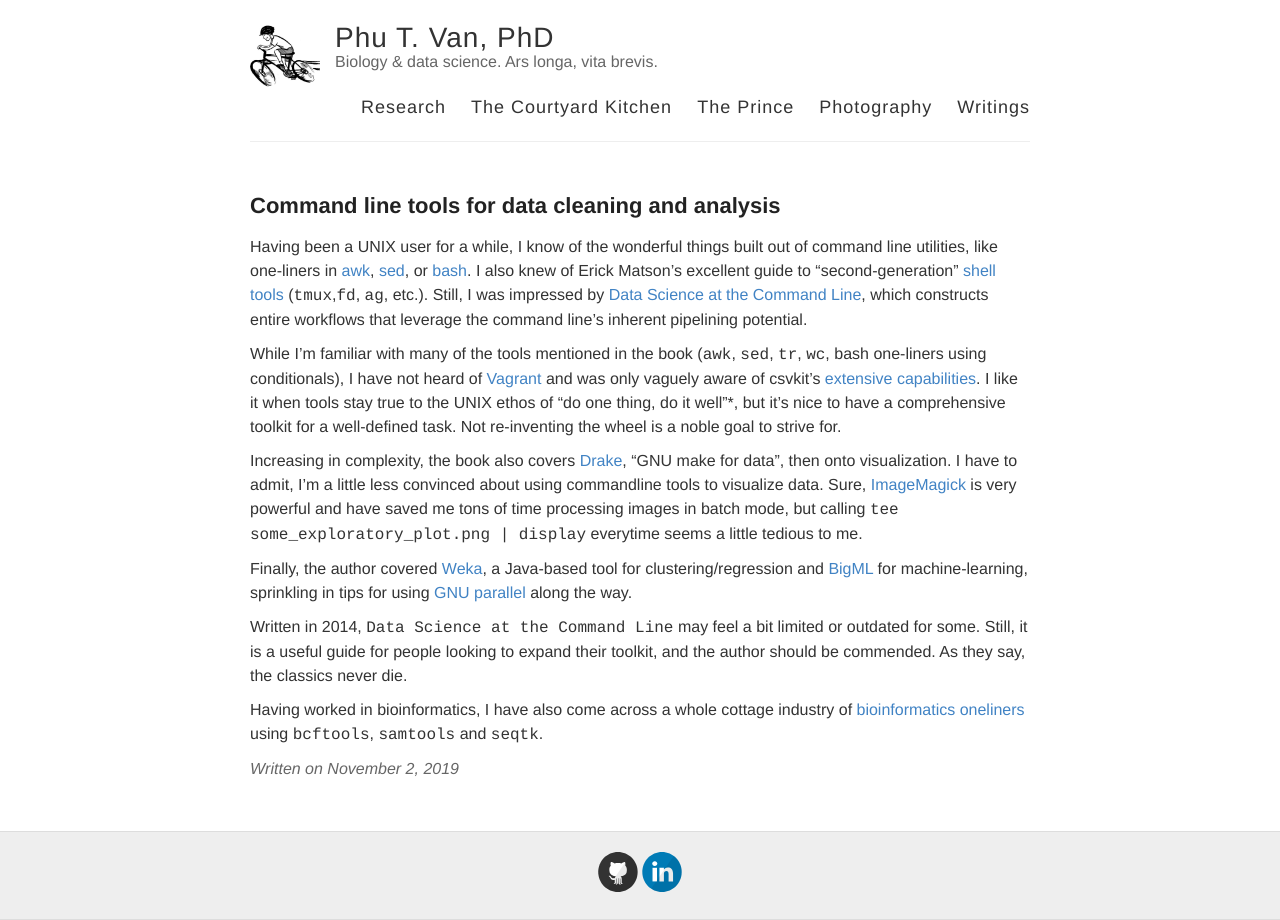
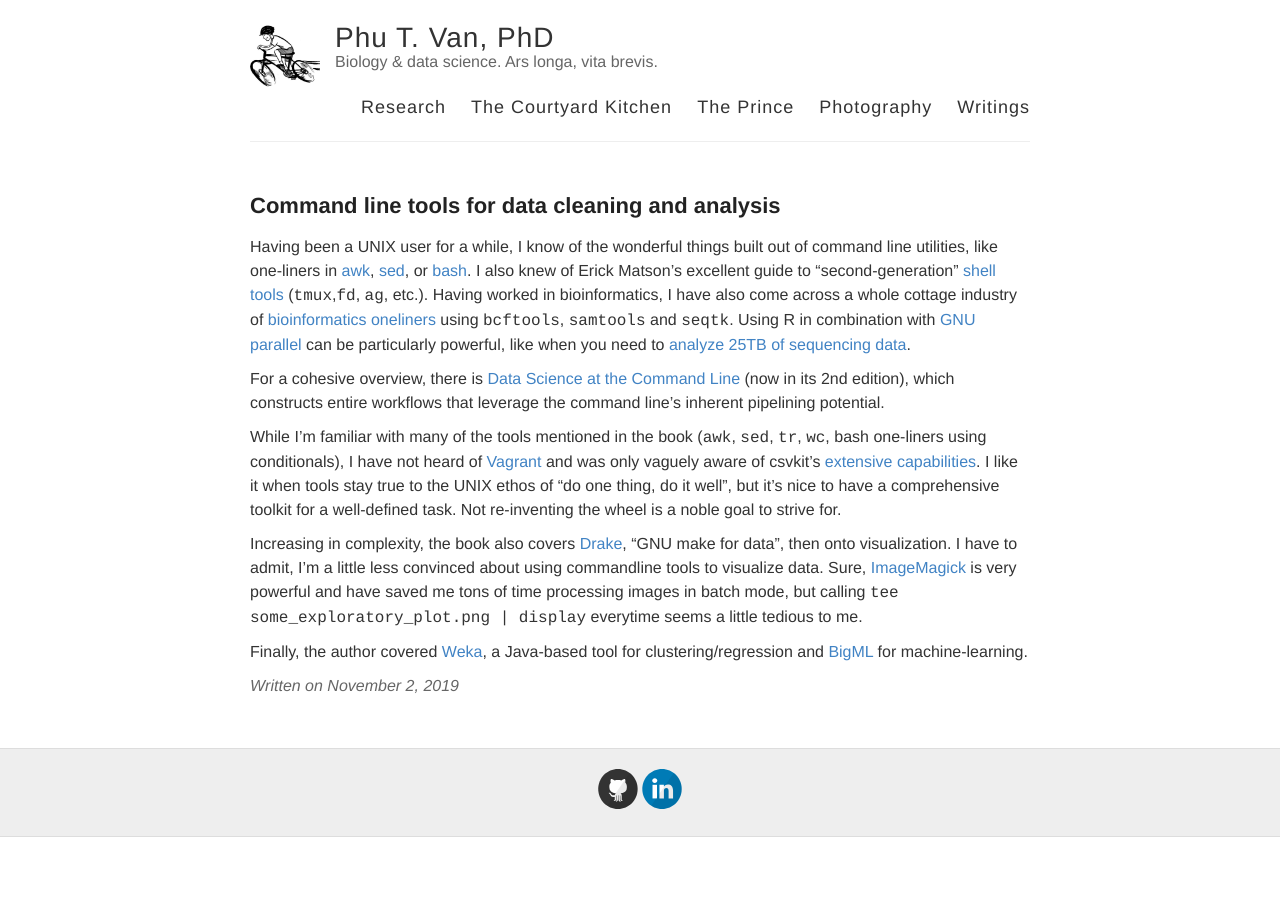
Before and after one commit to ptvan/ptvan.github.io, a Jekyll site: the page built from _posts/2019-11-02-command-line-tools.md, in a window 1280 px wide. Built offline with Jekyll 4.4.1, drawn with Linux system fonts in a browser that asks for light colours.

Commit message:
updates for 2021

````diff
--- a/_posts/2019-11-02-command-line-tools.md
+++ b/_posts/2019-11-02-command-line-tools.md
@@ -3,14 +3,12 @@
 title: Command line tools for data cleaning and analysis
 ---
 
-Having been a UNIX user for a while, I know of the wonderful things built out of command line utilities, like one-liners in [awk](https://catonmat.net/awk-one-liners-explained-part-one), [sed](https://catonmat.net/sed-one-liners-explained-part-one), or [bash](http://www.bashoneliners.com). I also knew of Erick Matson's excellent guide to "second-generation" [shell tools](http://erick.matsen.org/2020/01/04/2nd-gen-interactive-shell.html) (`tmux`,`fd`, `ag`, etc.). Still, I was impressed by [Data Science at the Command Line](https://www.datascienceatthecommandline.com), which constructs entire workflows that leverage the command line's inherent pipelining potential.
+Having been a UNIX user for a while, I know of the wonderful things built out of command line utilities, like one-liners in [awk](https://catonmat.net/awk-one-liners-explained-part-one), [sed](https://catonmat.net/sed-one-liners-explained-part-one), or [bash](http://www.bashoneliners.com). I also knew of Erick Matson's excellent guide to "second-generation" [shell tools](http://erick.matsen.org/2020/01/04/2nd-gen-interactive-shell.html) (`tmux`,`fd`, `ag`, etc.). Having worked in bioinformatics, I have also come across a whole cottage industry of [bioinformatics oneliners](https://github.com/stephenturner/oneliners) using `bcftools`, `samtools` and `seqtk`. Using R in combination with [GNU parallel](https://www.gnu.org/software/parallel/) can be particularly powerful, like when you need to [analyze 25TB of sequencing data](https://livefreeordichotomize.com/2019/06/04/using_awk_and_r_to_parse_25tb/).
 
-While I'm familiar with many of the tools mentioned in the book (`awk`, `sed`, `tr`, `wc`, bash one-liners using conditionals), I have not heard of [Vagrant](https://www.vagrantup.com/docs/cli/) and was only vaguely aware of csvkit's [extensive capabilities](https://source.opennews.org/articles/eleven-awesome-things-you-can-do-csvkit/). I like it when tools stay true to the UNIX ethos of "do one thing, do it well"*, but it's nice to have a comprehensive toolkit for a well-defined task. Not re-inventing the wheel is a noble goal to strive for.
+For a cohesive overview, there is [Data Science at the Command Line](https://www.datascienceatthecommandline.com/) (now in its 2nd edition), which constructs entire workflows that leverage the command line's inherent pipelining potential.
+
+While I'm familiar with many of the tools mentioned in the book (`awk`, `sed`, `tr`, `wc`, bash one-liners using conditionals), I have not heard of [Vagrant](https://www.vagrantup.com/docs/cli/) and was only vaguely aware of csvkit's [extensive capabilities](https://source.opennews.org/articles/eleven-awesome-things-you-can-do-csvkit/). I like it when tools stay true to the UNIX ethos of "do one thing, do it well", but it's nice to have a comprehensive toolkit for a well-defined task. Not re-inventing the wheel is a noble goal to strive for.
 
 Increasing in complexity, the book also covers [Drake](https://github.com/Factual/drake), "GNU make for data", then onto visualization. I have to admit, I'm a little less convinced about using commandline tools to visualize data. Sure, [ImageMagick](https://imagemagick.org) is very powerful and have saved me tons of time processing images in batch mode, but calling ```tee some_exploratory_plot.png | display``` everytime seems a little tedious to me.
 
-Finally, the author covered [Weka](https://www.cs.waikato.ac.nz/ml/weka/), a Java-based tool for clustering/regression and [BigML](https://bigml.com/) for machine-learning, sprinkling in tips for using [GNU parallel](https://www.gnu.org/software/parallel/) along the way.
-
-Written in 2014, `Data Science at the Command Line` may feel a bit limited or outdated for some. Still, it is a useful guide for people looking to expand their toolkit, and the author should be commended. As they say, the classics never die.
-
-Having worked in bioinformatics, I have also come across a whole cottage industry of [bioinformatics oneliners](https://github.com/stephenturner/oneliners) using `bcftools`, `samtools` and `seqtk`.
+Finally, the author covered [Weka](https://www.cs.waikato.ac.nz/ml/weka/), a Java-based tool for clustering/regression and [BigML](https://bigml.com/) for machine-learning.
````
